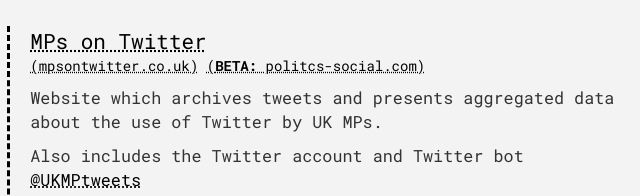
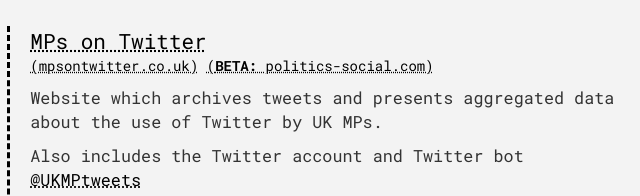
Before and after one commit to michael-keith/michaelkeith.co.uk, a plain HTML site: page index.html in a window 1280 px wide. Shown: the part 748-944 px from the top of the page, 591-1231 px from the left. Drawn offline with nearby package versions, Linux system fonts and the light colour scheme.

Commit message:
Correct spelling of "politics"

```diff
--- a/index.html
+++ b/index.html
@@ -102,7 +102,7 @@
                 <p class="port_item_title"><a href="https://www.mpsontwitter.co.uk">MPs on Twitter</a></p>
                 <p class="port_item_subtitle">
 		  <a class="port_item_subtitle" href="https://www.mpsontwitter.co.uk">(mpsontwitter.co.uk)</a>
-		  <a class="port_item_subtitle" href="https://www.politcs-social.com">(<b>BETA: </b>politcs-social.com)</a>
+		  <a class="port_item_subtitle" href="https://www.politics-social.com">(<b>BETA: </b>politics-social.com)</a>
 		</p>
                 <div class="port_text">
                   <p>Website which archives tweets and presents aggregated data about the use of Twitter by UK MPs.</p>
```
